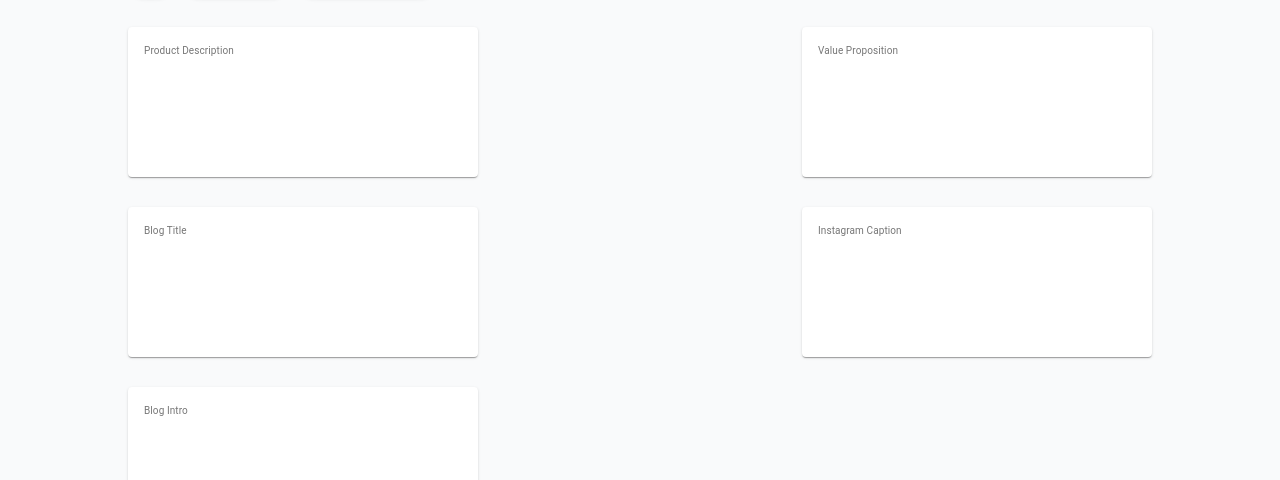
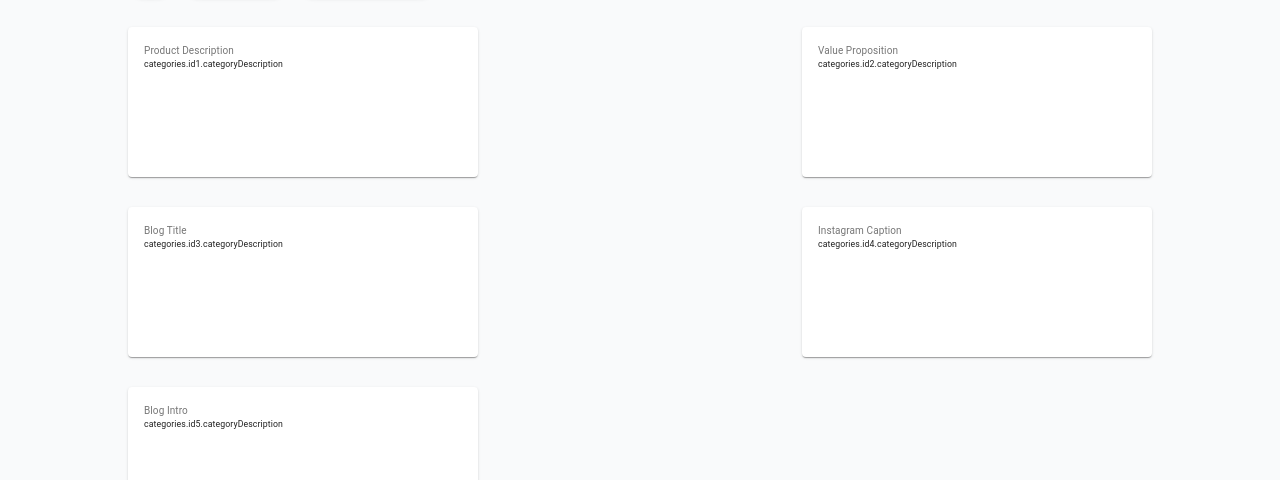
Before and after one commit to YoannBuzenet/ai_next_app, a Next.js app: page /templates in a window 1280 px wide. Shown: the part 170-650 px from the top of the page. Built offline with nearby package versions, Linux system fonts and the light colour scheme; no server answers.

Commit message:
adding translation to cards

```diff
--- a/components/Card.jsx
+++ b/components/Card.jsx
@@ -11,6 +11,8 @@ import { FormattedMessage } from "react-intl";
 export default function SimpleCard({
   cardNameId,
   cardNameDefault,
+  cardDescriptionId,
+  cardDescriptionDefault,
   cardLogoUrl,
   cardExplaination,
 }) {
@@ -22,7 +24,12 @@ export default function SimpleCard({
         <Typography color="textSecondary">
           <FormattedMessage id={cardNameId} defaultMessage={cardNameDefault} />
         </Typography>
-        <Typography variant="body2" component="p"></Typography>
+        <Typography variant="body2" component="p">
+          <FormattedMessage
+            id={cardDescriptionId}
+            defaultMessage={cardDescriptionDefault}
+          />
+        </Typography>
       </CardContent>
     </Card>
   );
--- a/definitions/categories.js
+++ b/definitions/categories.js
@@ -128,6 +128,10 @@ const listOfCategories = [
       id: "categories.id1.categorylabel",
       defaultMessage: "Product Description",
     },
+    description: {
+      id: "categories.id1.categoryDescription",
+      defaultMessage: "",
+    },
     parentCategory: "Marketing",
     categoryId: 1,
   },
@@ -136,11 +140,19 @@ const listOfCategories = [
       id: "categories.id2.categorylabel",
       defaultMessage: "Value Proposition",
     },
+    description: {
+      id: "categories.id2.categoryDescription",
+      defaultMessage: "",
+    },
     parentCategory: "Marketing",
     categoryId: 2,
   },
   {
     name: { id: "categories.id3.categorylabel", defaultMessage: "Blog Title" },
+    description: {
+      id: "categories.id3.categoryDescription",
+      defaultMessage: "",
+    },
     parentCategory: "Blog",
     categoryId: 3,
   },
@@ -149,11 +161,19 @@ const listOfCategories = [
       id: "categories.id4.categorylabel",
       defaultMessage: "Instagram Caption",
     },
+    description: {
+      id: "categories.id4.categoryDescription",
+      defaultMessage: "",
+    },
     parentCategory: "Instagram",
     categoryId: 4,
   },
   {
     name: { id: "categories.id5.categorylabel", defaultMessage: "Blog Intro" },
+    description: {
+      id: "categories.id5.categoryDescription",
+      defaultMessage: "",
+    },
     parentCategory: "Blog",
     categoryId: 5,
   },
--- a/pages/templates.js
+++ b/pages/templates.js
@@ -62,6 +62,8 @@ export default function template() {
                 <Card
                   cardNameId={category.name.id}
                   cardNameDefault={category.name.defaultMessage}
+                  cardDescriptionId={category.description.id}
+                  cardDescriptionDefault={category.description.defaultMessage}
                 />
               ))}
             </div>
```
